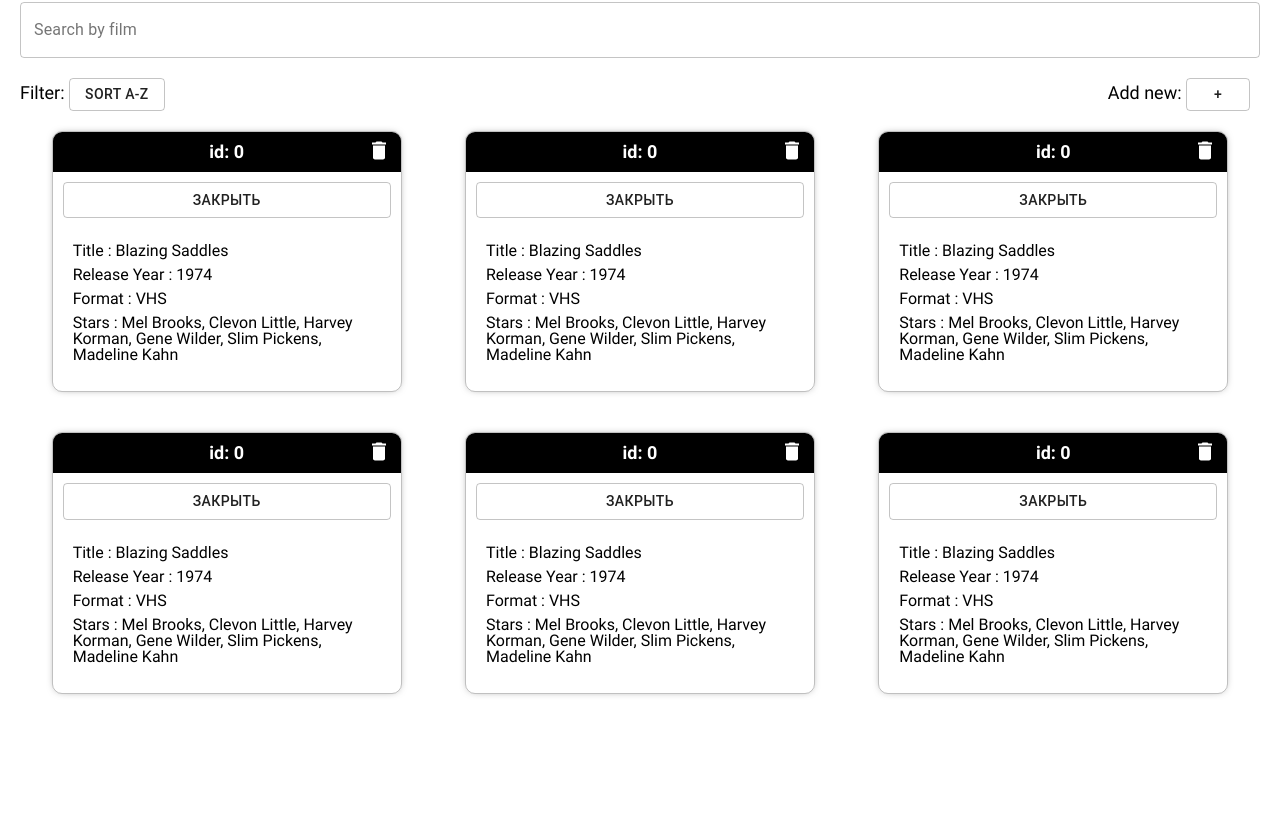
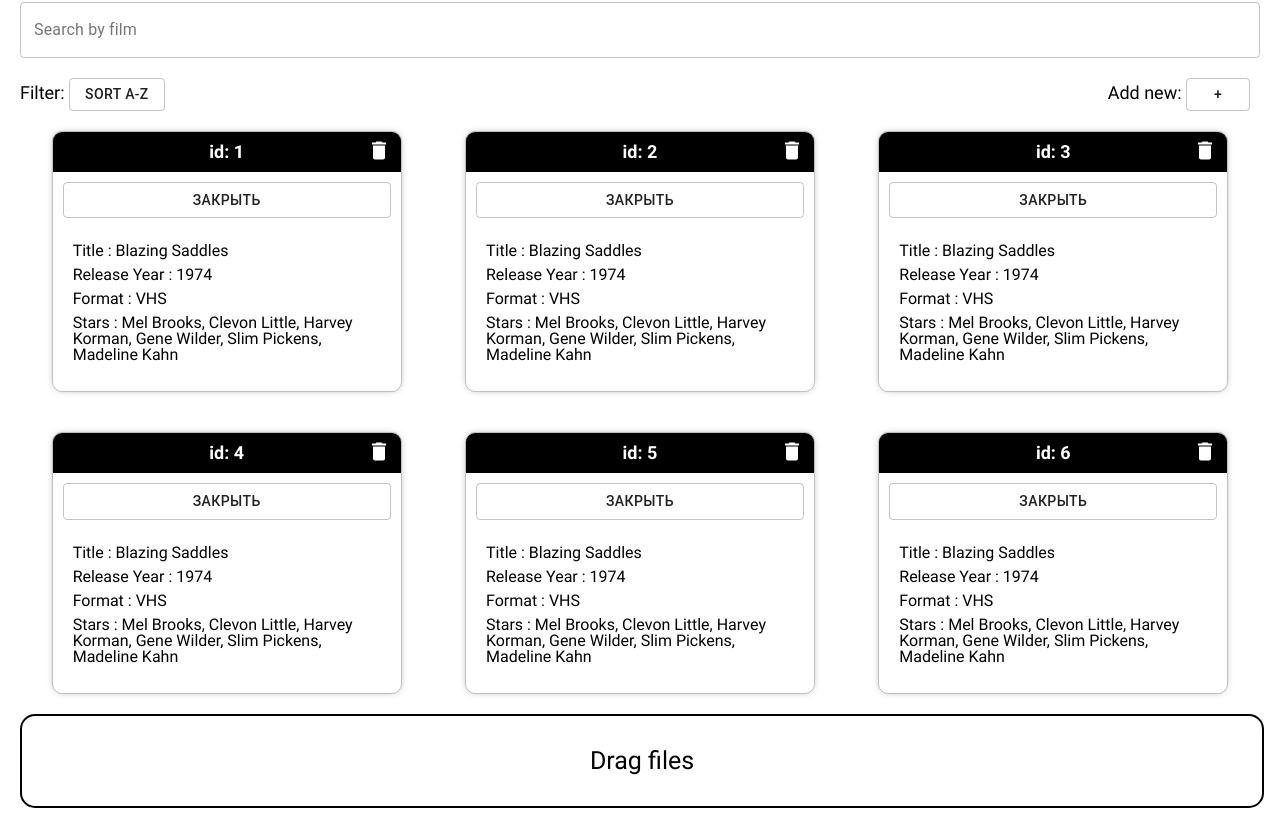
Before and after one commit to KirillHudokon/films, a React (Create React App) app in the folder client/: page / in a window 1280 px wide. Shown: the part 179-1007 px from the top of the page. Before the commit the page ends 893 px from the top, so only its background shows below. Built offline with nearby package versions, Linux system fonts and the light colour scheme.

Commit message:
add drag and drop

```diff
--- a/client/package.json
+++ b/client/package.json
@@ -8,6 +8,7 @@
     "@testing-library/user-event": "^12.1.10",
     "react": "^17.0.1",
     "react-dom": "^17.0.1",
+    "react-dropzone": "^11.2.4",
     "react-scripts": "4.0.1",
     "web-vitals": "^0.2.4"
   },
--- /dev/null
+++ b/client/src/components/DragFile.js
@@ -0,0 +1,26 @@
+import styles from '../styles/dragFile.module.scss'
+import {useDropzone} from 'react-dropzone'
+function DragFile(){
+    const {getRootProps, getInputProps, isDragActive} = useDropzone({
+        accept: ".txt",
+        onDrop: (acceptedFiles) => {
+          if(acceptedFiles.length){
+              console.log(acceptedFiles)
+            //savePhoto(
+             // Object.assign(acceptedFiles[0], { preview: URL.createObjectURL(acceptedFiles[0]), id:uuidv4() })
+            //)
+          }
+        }
+      })
+    const getDragStyles = () => {
+        return isDragActive ? styles.dragActive : ''
+    }
+    return(
+        <div className={`${styles.dragFile} ${getDragStyles()}`} {...getRootProps()}>
+            {isDragActive ? "Drop files" : 'Drag files'}
+            <input {...getInputProps()} />
+        </div>
+    )
+}
+
+export default DragFile
--- a/client/src/components/Film.js
+++ b/client/src/components/Film.js
@@ -4,7 +4,9 @@ import Button from '@material-ui/core/Button';
 import DeleteIcon from '@material-ui/icons/Delete';
 function Film({film}) {
     const [isOpen, setVisibility] = useState(true);
-    const changeVisibility = () => setVisibility(!isOpen)
+    const changeVisibility = (e) =>{
+       setVisibility(!isOpen)
+    }
     const renderButton = () => {
         return <Button variant="outlined" fullWidth={true} onClick={changeVisibility}>
             {isOpen ? "Закрыть" : "Посмотреть"}
@@ -13,7 +15,7 @@ function Film({film}) {
     const renderFilmInfo = () => {
         const filmInfo = Object.entries(film).map(info => {
             if(info[0] !== 'id'){
-                return <div key={film.id} className={styles.filmInfo}>
+                return <div key={`${film.id} - ${info[0]} : ${info[1]}`} className={styles.filmInfo}>
                     {`${info[0]} : ${info[1]}`}
                 </div>
             }
--- a/client/src/components/Films.js
+++ b/client/src/components/Films.js
@@ -2,42 +2,42 @@ import styles from '../styles/films.module.scss'
 import Film from './Film'
 const films = [
     {
-        "id": 0,
+        "id": 1,
         "Title": "Blazing Saddles",
         "Release Year": 1974,
          Format: "VHS",
         "Stars": "Mel Brooks, Clevon Little, Harvey Korman, Gene Wilder, Slim Pickens, Madeline Kahn",
     },
     {
-        "id": 0,
+        "id": 2,
         "Title": "Blazing Saddles",
         "Release Year": 1974,
          Format: "VHS",
         "Stars": "Mel Brooks, Clevon Little, Harvey Korman, Gene Wilder, Slim Pickens, Madeline Kahn",
     },
     {
-        "id": 0,
+        "id": 3,
         "Title": "Blazing Saddles",
         "Release Year": 1974,
          Format: "VHS",
         "Stars": "Mel Brooks, Clevon Little, Harvey Korman, Gene Wilder, Slim Pickens, Madeline Kahn",
     },
     {
-        "id": 0,
+        "id": 4,
         "Title": "Blazing Saddles",
         "Release Year": 1974,
          Format: "VHS",
         "Stars": "Mel Brooks, Clevon Little, Harvey Korman, Gene Wilder, Slim Pickens, Madeline Kahn",
     },
     {
-        "id": 0,
+        "id": 5,
         "Title": "Blazing Saddles",
         "Release Year": 1974,
          Format: "VHS",
         "Stars": "Mel Brooks, Clevon Little, Harvey Korman, Gene Wilder, Slim Pickens, Madeline Kahn",
     },
     {
-        "id": 0,
+        "id": 6,
         "Title": "Blazing Saddles",
         "Release Year": 1974,
          Format: "VHS",
--- a/client/src/components/Main.js
+++ b/client/src/components/Main.js
@@ -2,6 +2,7 @@ import styles from '../styles/main.module.scss'
 import Films from './Films'
 import SearchField from './SearchField'
 import ActionsBar from './ActionsBar'
+import DragFile from './DragFile'
 function Main() {
   return (
     <main className={styles.main}>
@@ -13,6 +14,7 @@ function Main() {
             <section>
                 <ActionsBar/>
                 <Films/>
+                <DragFile/>
             </section>
         </div>
     </main>
--- /dev/null
+++ b/client/src/styles/dragFile.module.scss
@@ -0,0 +1,16 @@
+.dragFile{
+    width: 100%;
+    border-radius: 15px;
+    border: 2px solid black;
+    height: 90px;
+    cursor: pointer;
+    font-family: "RobotoRegular";
+    font-size: 25px;
+    line-height: 90px;
+    text-align: center;
+    margin-bottom: 20px;
+}
+.dragActive{
+    border: 2px dashed rgb(180, 180, 180);
+    color: rgb(180, 180, 180);
+}
--- a/client/src/styles/films.module.scss
+++ b/client/src/styles/films.module.scss
@@ -3,4 +3,5 @@
     justify-content: space-between;
     flex-wrap: wrap;
     align-items: stretch;
+    border: none;
 }
```
Also changed, not shown: 2 other files (tests, documents, lock files or other folders). Lines whose indentation alone changed are shown as unchanged.
